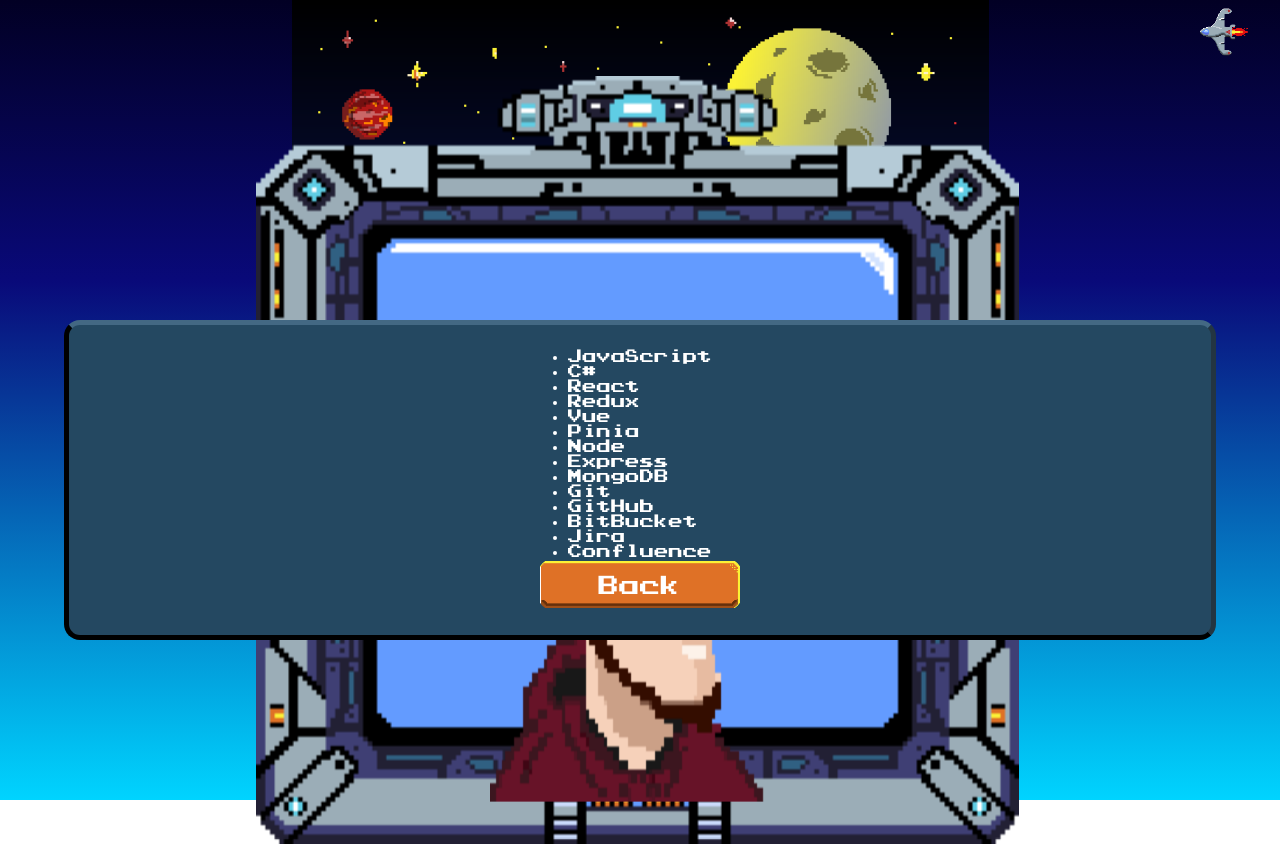
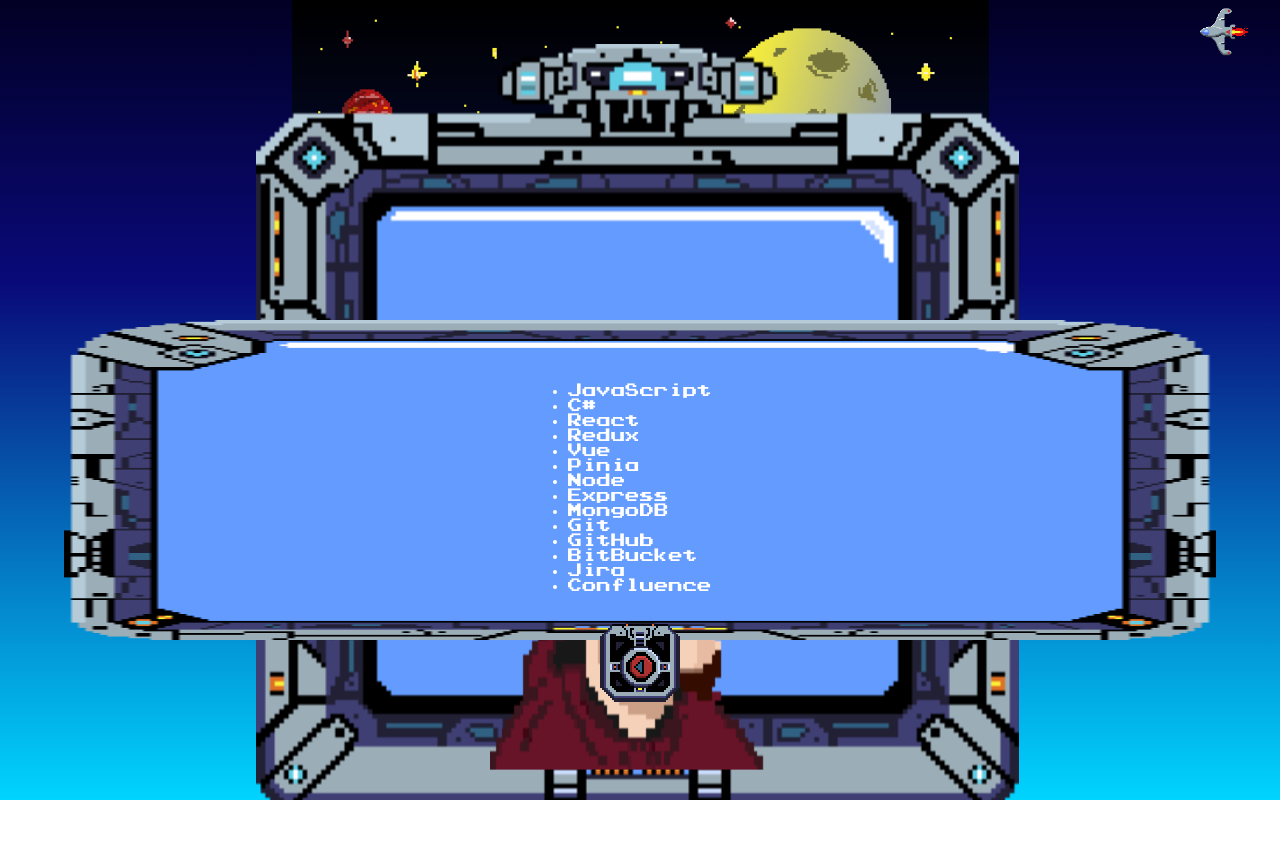
Before and after one commit to Marshall-Bits/Portfolio-front, a React (Vite) app: page /tools in a window 1280 px wide. After the commit the page ends 800 px from the top, so only its background shows below. Built offline with nearby package versions, Linux system fonts and the light colour scheme.

Commit message:
add little button and adjust sizes

```diff
--- a/src/App.jsx
+++ b/src/App.jsx
@@ -1,4 +1,5 @@
 import './App.css'
+import { useEffect } from 'react'
 import Hero from './components/Hero'
 import Menu from './components/Menu'
 import { Routes, Route } from 'react-router-dom'
--- a/src/components/Hero.css
+++ b/src/components/Hero.css
@@ -15,7 +15,7 @@
     background-image: url('../assets/canvas.webp');
     background-size: contain;
     background-repeat: no-repeat;
-    top: 10vh;
+    top: 6vh;
     animation: upAndDownLoop 5s infinite;
 }
 
--- a/src/components/Menu.css
+++ b/src/components/Menu.css
@@ -27,7 +27,7 @@
 
 @keyframes slideDownAndGrow {
     0% {
-        transform:  scaleY(0.3) rotateY(-80deg);
+        transform:  scaleY(0.6) rotateY(-80deg);
     }
 
     100% {
--- a/src/components/TalkingContainer.css
+++ b/src/components/TalkingContainer.css
@@ -1,16 +1,16 @@
 .container {
     display: flex;
     flex-direction: column;
-    justify-content: space-between;
+    justify-content: center;
     align-items: center;
     width: 90%;
-    background-color: #244861;
+    background-image: url("../assets/canvas-menu.webp");
+    background-size: 100% 100%;
+    background-repeat: no-repeat;
     color: white;
-    padding: 1.5rem;
+    padding: 3rem;
+    padding-bottom: 2rem;
     margin: 0;
-    border: 5px solid black;
-    border-top: 5px solid #436883;
-    border-right: 5px solid #233542;
     animation: slideDownAndGrow 300ms ease-in-out forwards;
     position: absolute;
     font-size: 0.9rem;
@@ -19,12 +19,30 @@
     border-radius: 1rem;
 }
 
-.typed-text{
-    height: calc(100% - 50px);
+.typed-text {
+    overflow-y: scroll;
+}
+
+.canvas-button {
+    position: absolute;
+    top: 95%;
+    z-index: -1;
+    animation: buttonAppear 500ms ease-in-out forwards;
 }
 
 .slide-out {
     animation: slideUpAndShrink 400ms ease-in-out forwards;
+}
+
+@keyframes buttonAppear {
+    0% {
+        transform: translateY(-30%) rotate3d(1, 0, 0, 160deg);
+    }
+
+    100% {
+        transform: translateY(0) rotate3d(1, 0, 0, 0deg);
+    }
+
 }
 
 @keyframes slideUpAndShrink {
@@ -37,7 +55,7 @@
     }
 }
 
-@media screen and (max-height: 790px){
+@media screen and (max-height: 790px) {
     .container {
         font-size: 0.8rem;
         top: 45vh;
--- a/src/components/TalkingContainer.jsx
+++ b/src/components/TalkingContainer.jsx
@@ -6,6 +6,7 @@
 import talk01 from '../assets/talk01.mp3';
 import talk02 from '../assets/talk02.mp3';
 import back from '../assets/back.mp3';
+import canvasButton from '../assets/canvas-button.webp';
 
 function TalkingContainer({ text }) {
     const { setIsTalking } = useContext(talkingContext);
@@ -57,10 +58,13 @@
     }, []);
 
     return (
-        <div className={`container ${isFading && "slide-out"}`} onClick={handleContainerClick}>
-            <p className='typed-text'>{typedText}</p>
-            <button className='btn' onClick={handleGoBack}>Back</button>
-        </div>
+        <>
+            <div className={`container ${isFading && "slide-out"}`} onClick={handleContainerClick}>
+                <p className='typed-text'>{typedText}</p>
+                {/* <button className='btn' onClick={handleGoBack}>Back</button> */}
+                <img src={canvasButton} alt="canvas" className="canvas-button" onClick={handleGoBack} />
+            </div>
+        </>
     )
 }
 
--- a/src/components/Tools.jsx
+++ b/src/components/Tools.jsx
@@ -1,6 +1,7 @@
 import { useState } from 'react';
 import back from '../assets/back.mp3';
 import { useNavigate } from 'react-router-dom';
+import canvasButton from '../assets/canvas-button.webp';
 
 
 function Tools() {
@@ -33,7 +34,7 @@
                 <li>Jira</li>
                 <li>Confluence</li>
             </ul>
-            <button className='btn' onClick={handleGoBack}>Back</button>
+            <img src={canvasButton} alt="canvas" className="canvas-button" onClick={handleGoBack} />
         </div>
     );
 }
--- a/src/index.css
+++ b/src/index.css
@@ -15,6 +15,8 @@
   flex-direction: column;
   align-items: center;
   justify-content: center;
+  position: relative;
+  overflow: hidden;
   width: 100vw;
   height: 100vh;
 }
```
Also changed, not shown: src/assets/bg-mob-bottom.webp, src/assets/canvas-button.webp (added).
